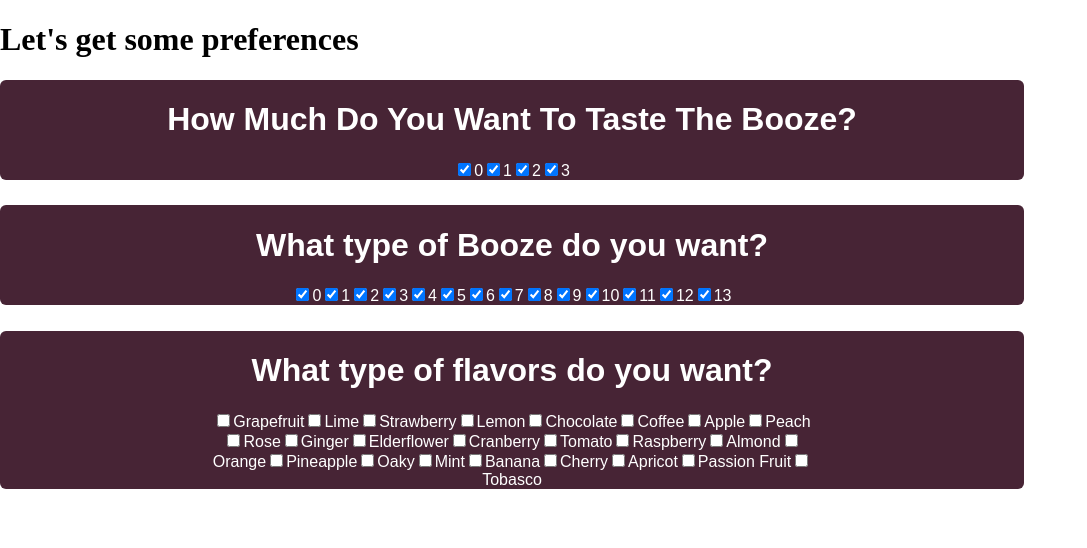
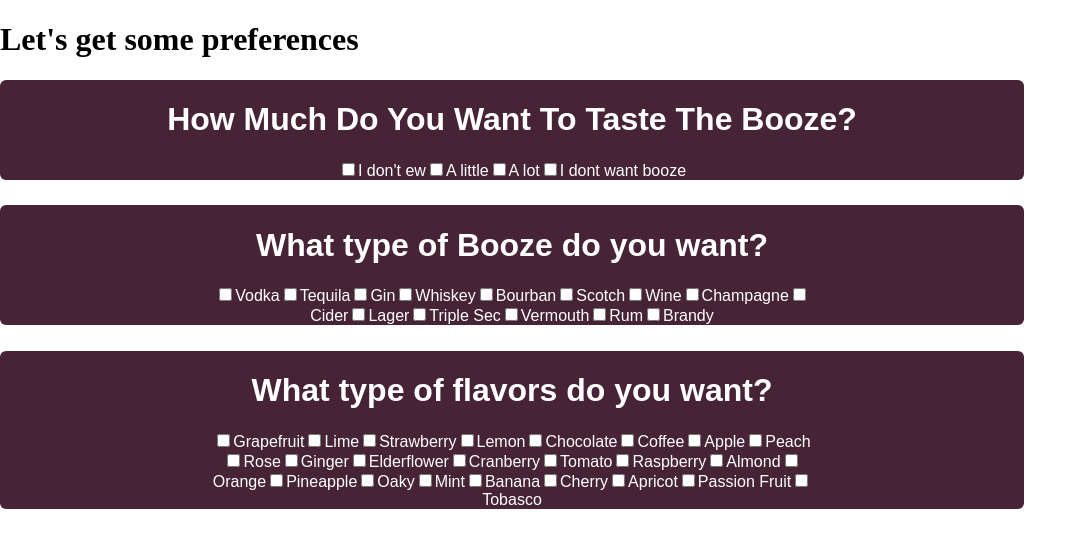
Before and after one commit to BlueNealis/what-should-I-order, a Next.js app: page /drinkPreference/form in a window 1280 px wide. Shown: the top 548 px of the page, without its empty margins (0-1087 px from the left). Built offline with nearby package versions, Linux system fonts and the light colour scheme; a web font is replaced by a local one.

Commit message:
Change data dtype for booziness and adjust id in prompt component to match question type

```diff
--- a/pages/drinkPreference/form.js
+++ b/pages/drinkPreference/form.js
@@ -45,6 +45,10 @@ export default function form() {
     "Vermouth":false,
     "Rum":false,
     "Brandy":false}
+  const booziness = {"I don't ew":false,
+    "A little":false,
+    "A lot":false,
+    "I dont want booze":false}
   const handleChange = (e) => {
     console.log("hi",e.target.name)
   }
@@ -54,38 +58,21 @@ export default function form() {
       <h1>Let's get some preferences</h1>
       <PromptBox
       prompt={"How Much Do You Want To Taste The Booze?"}
-      options={[{name: "I don't ew", checked: false},
-      {name:"A little", checked:false},
-      {name:"A lot", checked:false},
-      {name:"I don't want booze", checked:false}]}
+      options={booziness}
       handleClick={handleChange}
-      id={4}/>
+      id={booziness}/>
 
       <PromptBox
       prompt={"What type of Booze do you want?"}
-      options={[{name: "Vodka", checked: false},
-      {name:"Tequila", checked:false},
-      {name:"Gin", checked:false},
-      {name:"Whiskey", checked:false},
-      {name:"Bourban", checked:false},
-      {name:"Scotch", checked:false},
-      {name:"Wine", checked:false},
-      {name:"Champagne", checked:false},
-      {name:"Cider", checked:false},
-      {name:"Lager", checked:false},
-      {name:"Triple Sec", checked:false},
-      {name:"Vermouth", checked:false},
-      {name:"Rum", checked:false},
-      {name:"Brandy", checked:false}
-    ]}
+      options={alcoholType}
       handleClick={handleChange}
-      id={5}/>
+      id={alcoholType}/>
 
       <PromptBox
       prompt={"What type of flavors do you want?"}
       options={flavor}
       handleClick={handleChange}
-      id={6}/>
+      id={flavor}/>
     </form>
   )
 }
```
